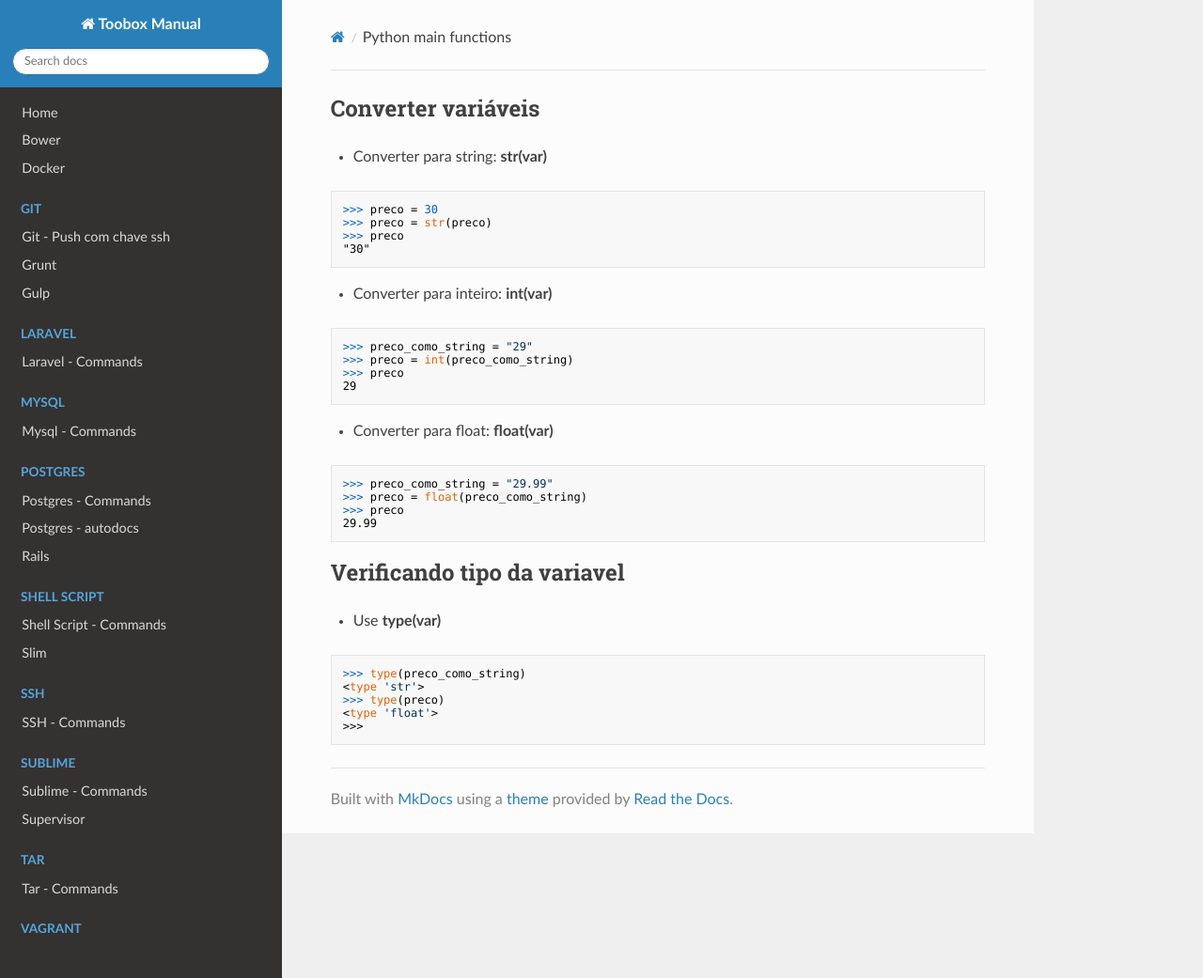
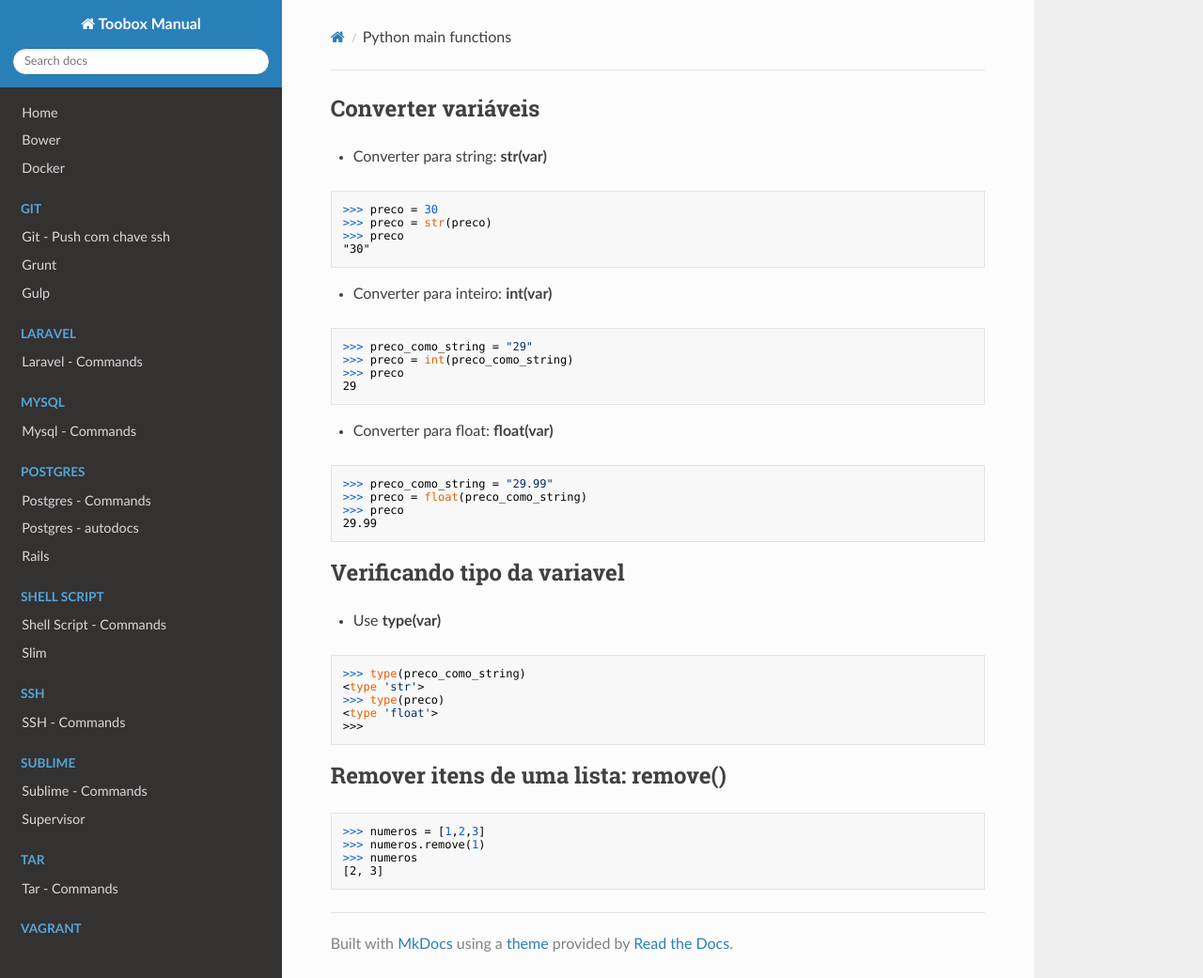
Before and after one commit to intrepidocabral/toolbox-manual, an MkDocs documentation site: the page built from docs/python/python_main_functions.md, in a window 1280 px wide and 1041 px high. Shown: the whole window at 94% size. Built offline with MkDocs 1.6.1, drawn with Linux system fonts in a browser that asks for light colours; nearby versions of some CDN libraries; old or Windows-style settings are respelled for this version of MkDocs.

Commit message:
Update python_main_functions.md

````diff
--- a/docs/python/python_main_functions.md
+++ b/docs/python/python_main_functions.md
@@ -33,3 +33,11 @@
 <type 'float'>
 >>>
 ```
+## Remover itens de uma lista: **remove()**
+
+```
+>>> numeros = [1,2,3]
+>>> numeros.remove(1)
+>>> numeros
+[2, 3]
+```
````
